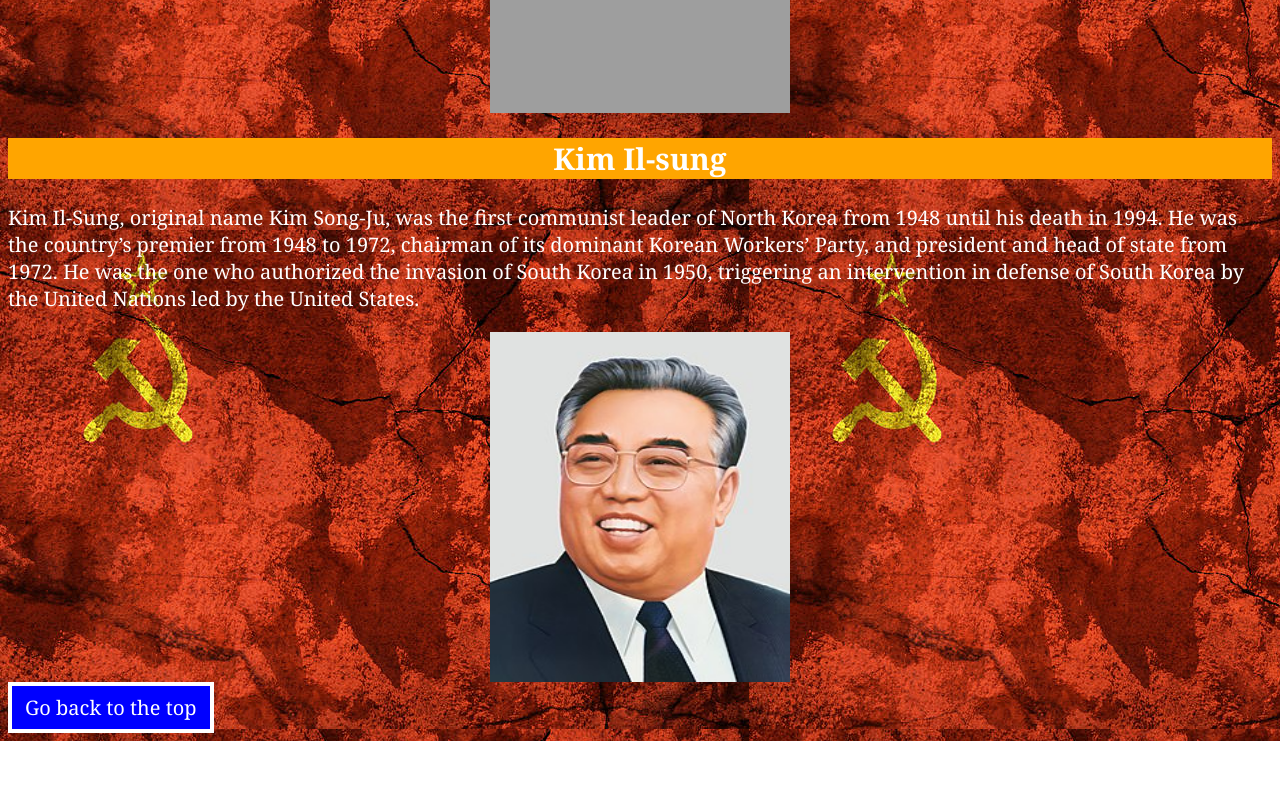
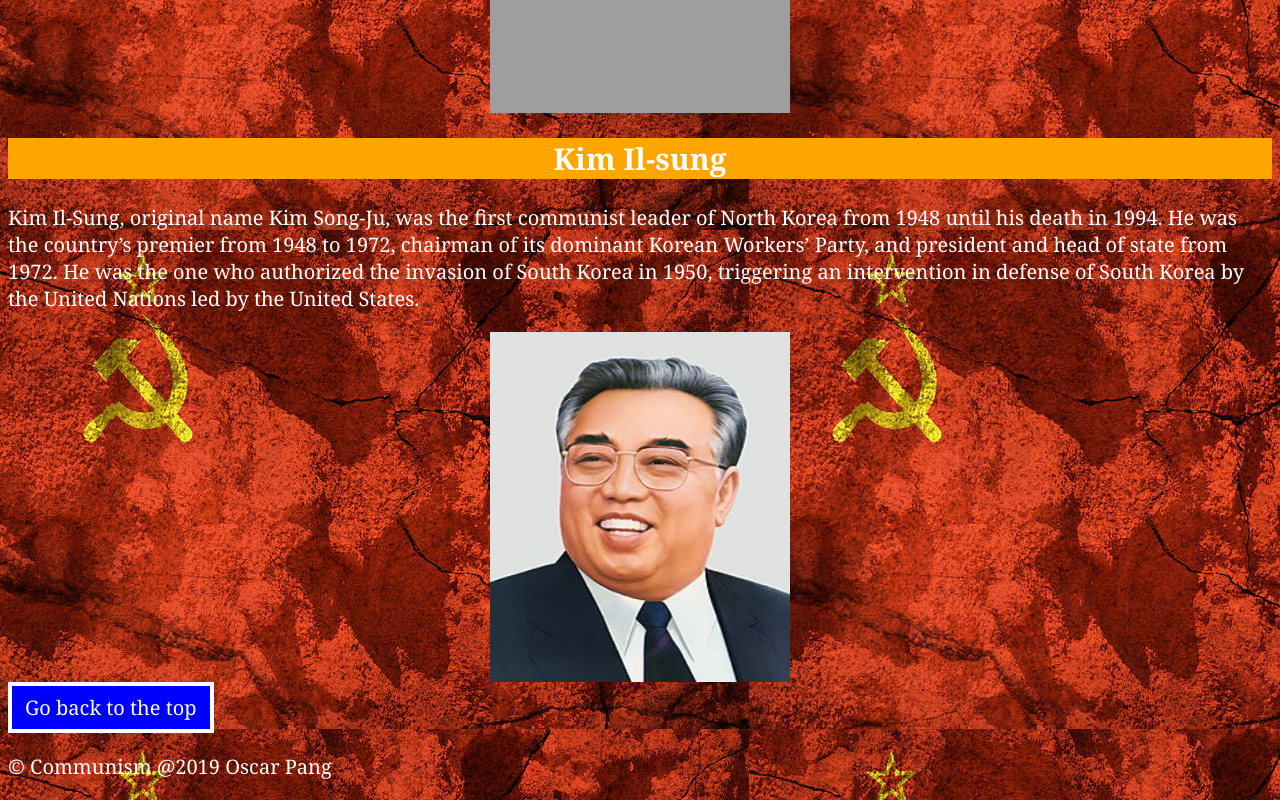
Before and after one commit to oskip123/home, a plain HTML site: page famouscommunists.html in a window 1280 px wide. Shown: the part 2265-3065 px from the top of the page. Before the commit the page ends 3006 px from the top, so only its background shows below. Drawn offline with Linux system fonts and the light colour scheme; grey boxes are pictures that could not be loaded.

Commit message:
Update famouscommunists.html

```diff
--- a/famouscommunists.html
+++ b/famouscommunists.html
@@ -41,5 +41,6 @@
 			the invasion of South Korea in 1950, triggering an intervention in defense of South Korea by the United Nations led by the United States.</p>
 		<img src = "images/kim.jpg" width = "300" height = "350" alt = "image of communism"/>
 	<a class = "link" href = "#top">Go back to the top</a>
+	<p>&copy; Communism @2019 Oscar Pang</p>
 </body>
 </html>
```
